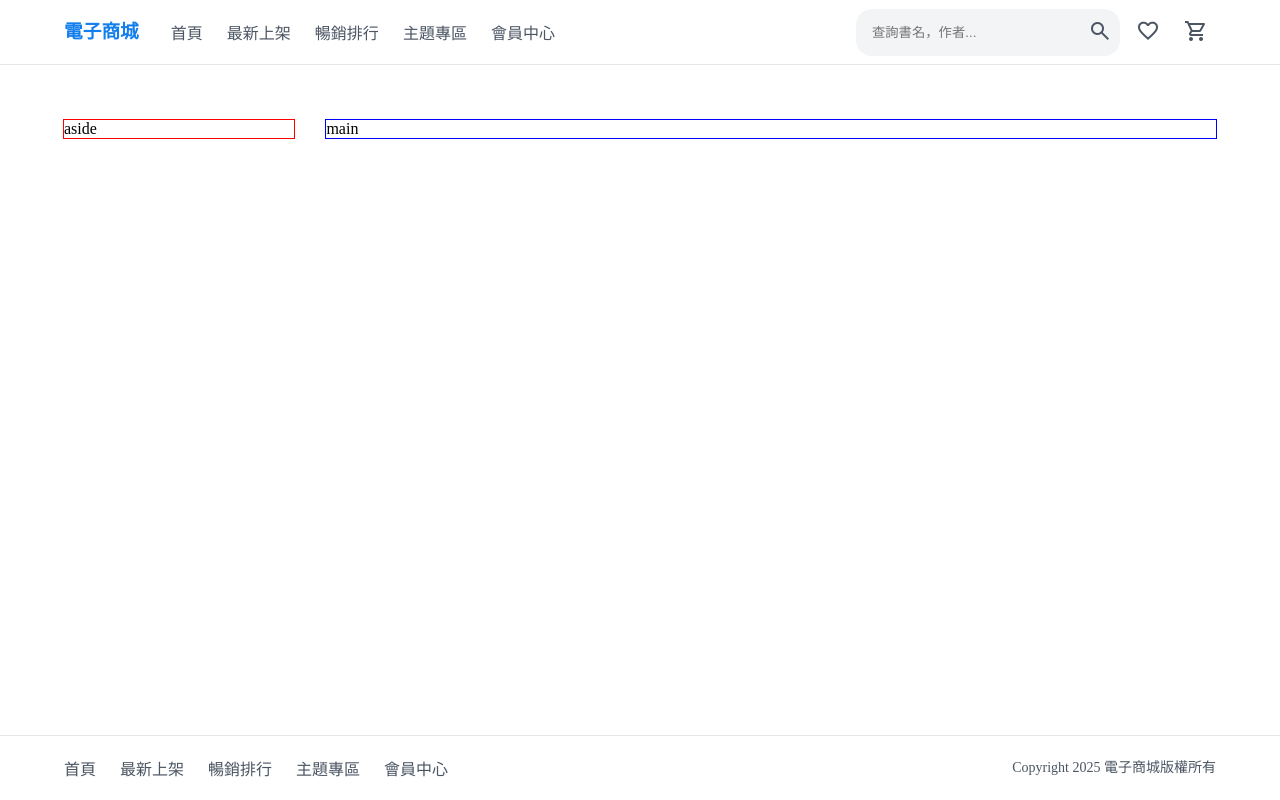
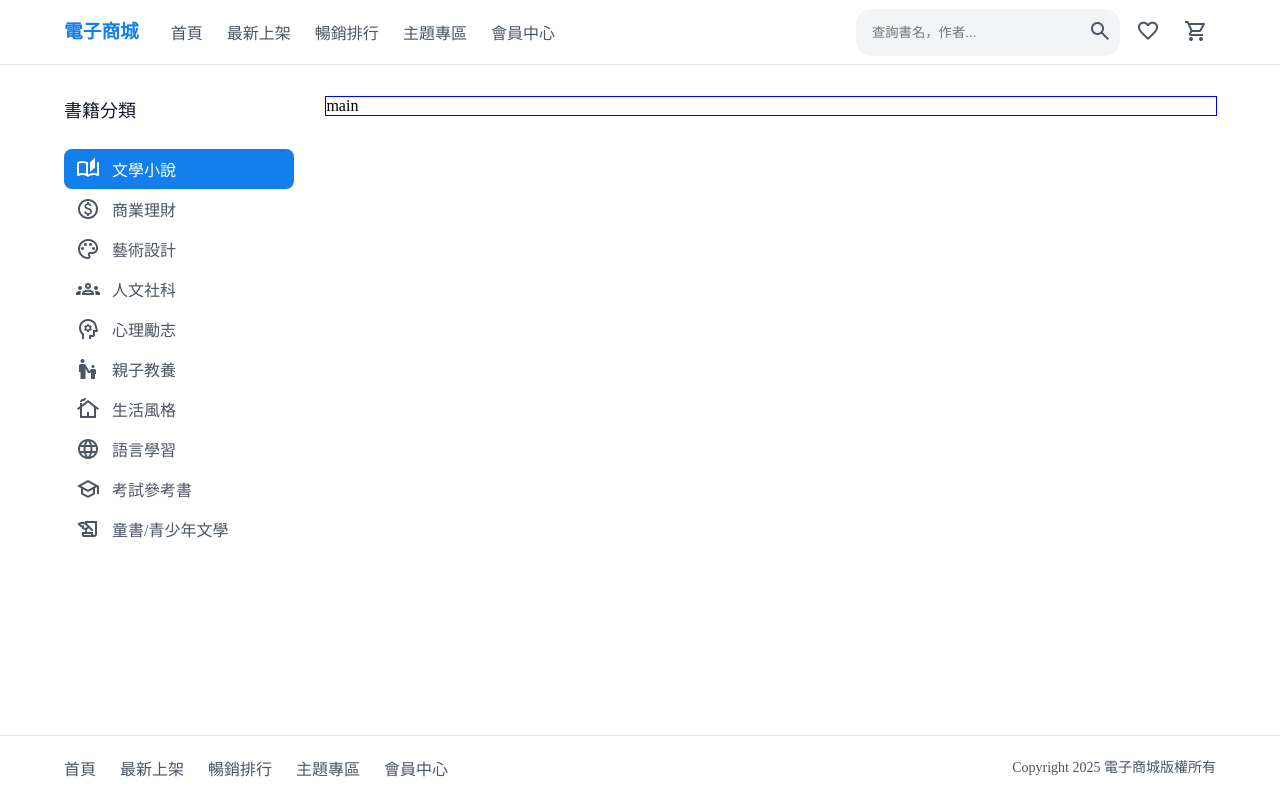
Before and after one commit to Yuanyi1129/mcu-114-web-12131140, a plain HTML site: page src/index.html in a window 1280 px wide. Drawn offline with nearby package versions, Linux system fonts and the light colour scheme.

Commit message:
feat(aside): 書籍分類選單樣式設定

```diff
--- a/src/index.html
+++ b/src/index.html
@@ -43,7 +43,51 @@
       <div class="main">
         <div class="container">
           <div>
-            <aside>aside</aside>
+            <aside>
+              <h3>書籍分類</h3>
+              <nav>
+                <a href="#" class="active">
+                  <span class="material-symbols-outlined"> auto_stories </span>
+                  <span>文學小說</span>
+                </a>
+                <a href="#">
+                  <span class="material-symbols-outlined"> paid </span>
+                  <span>商業理財</span>
+                </a>
+                <a href="#">
+                  <span class="material-symbols-outlined"> palette </span>
+                  <span>藝術設計</span>
+                </a>
+                <a href="#">
+                  <span class="material-symbols-outlined"> groups </span>
+                  <span>人文社科</span>
+                </a>
+                <a href="#">
+                  <span class="material-symbols-outlined"> psychology </span>
+                  <span>心理勵志</span>
+                </a>
+                <a href="#">
+                  <span class="material-symbols-outlined"> escalator_warning </span>
+                  <span>親子教養</span>
+                </a>
+                <a href="#">
+                  <span class="material-symbols-outlined"> cottage </span>
+                  <span>生活風格</span>
+                </a>
+                <a href="#">
+                  <span class="material-symbols-outlined"> language </span>
+                  <span>語言學習</span>
+                </a>
+                <a href="#">
+                  <span class="material-symbols-outlined"> school </span>
+                  <span>考試參考書</span>
+                </a>
+                <a href="#">
+                  <span class="material-symbols-outlined"> history_edu </span>
+                  <span>童書/青少年文學</span>
+                </a>
+              </nav>
+            </aside>
             <main>main</main>
           </div>
         </div>
--- a/src/scss/_body.scss
+++ b/src/scss/_body.scss
@@ -5,13 +5,42 @@ div.main {
 
     > div {
       gap: 2rem;
+      height: auto;
+      align-items: start;
     }
   }
 
   aside {
-    outline: solid 1px red;
     width: 20%;
     flex-shrink: 0;
+
+    h3 {
+      margin: 0;
+      font-weight: 500;
+      font-size: 1.125rem;
+      line-height: 1.75rem;
+      color: var(--header-color);
+    }
+
+    nav {
+      margin-top: 1.5rem;
+      margin-bottom: 1.5rem;
+
+      a {
+        padding: 0.5rem 0.75rem;
+        border-radius: 0.5rem;
+        text-decoration: inherit;
+        display: flex;
+        gap: 0.75em;
+        align-items: center;
+        color: var(--text-color);
+
+        &.active {
+          background-color: var(--primary-color);
+          color: white;
+        }
+      }
+    }
   }
 
   main {
--- a/src/scss/_color.scss
+++ b/src/scss/_color.scss
@@ -1,5 +1,6 @@
 :root {
   --primary-color: #137fec;
+  --header-color: #111827;
   --text-color: #4b5563;
   --border-color: #e5e7eb;
   --gray-color-100: #f3f4f6;
```
Also changed, not shown: src/style.min.css, 1 other file.
